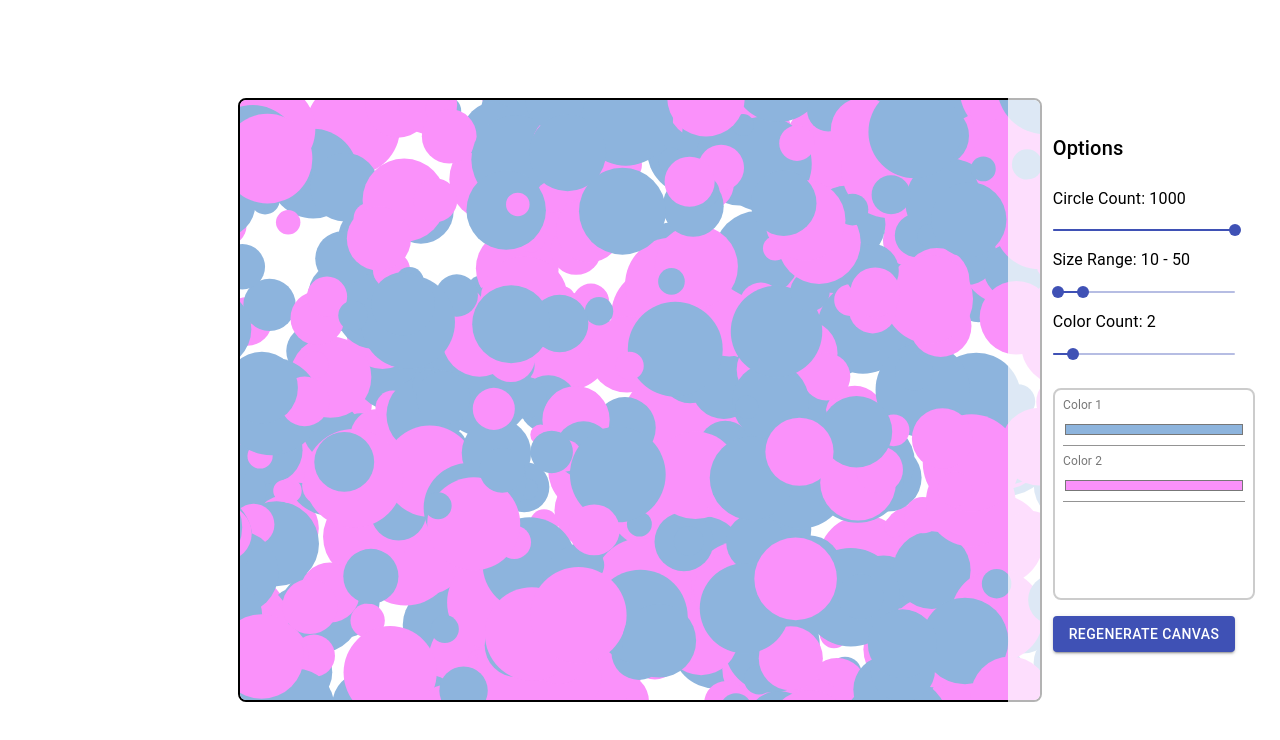
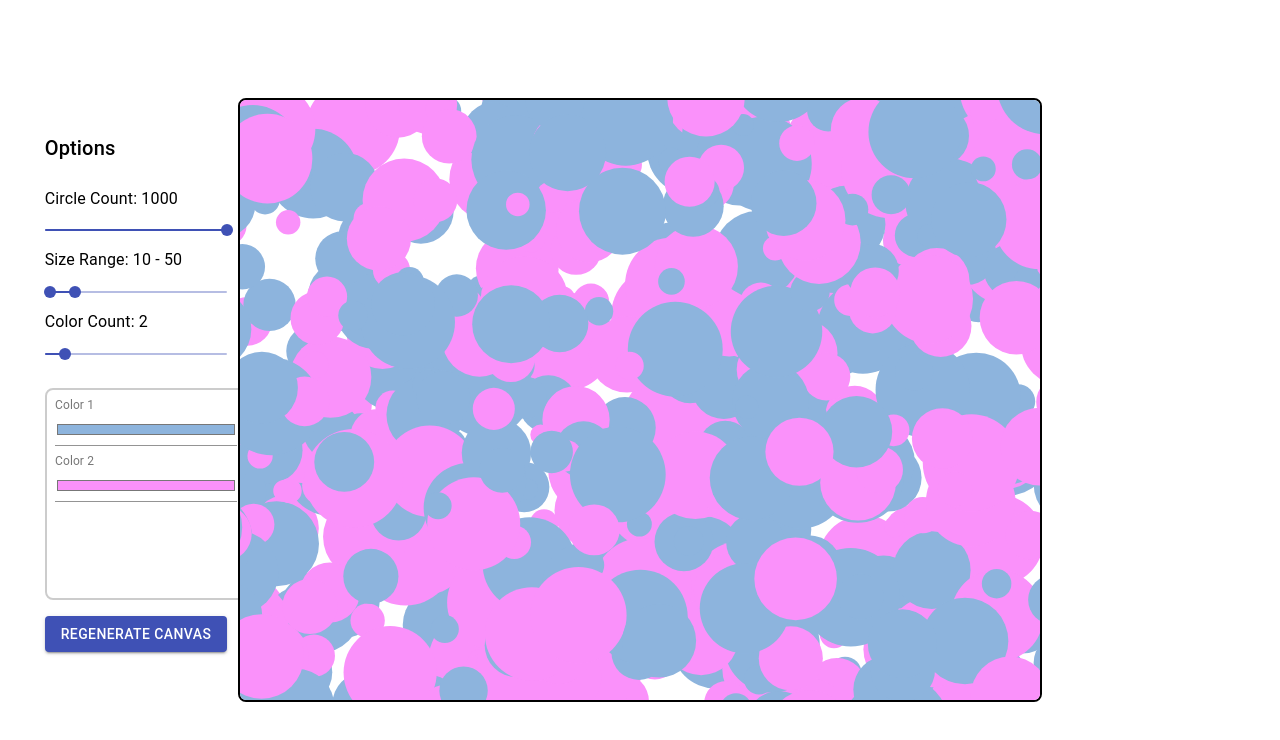
Before and after one commit to sabrinapalmer/plottermasterpiece, a React (Create React App) app: page / in a window 1280 px wide. Shown: the top 740 px of the page. Built offline with nearby package versions, Linux system fonts and the light colour scheme; the HTML template or start-up script is replaced by a standard one.

Commit message:
sidebar to left

```diff
--- a/src/App.js
+++ b/src/App.js
@@ -1,8 +1,6 @@
 import React, { useState } from 'react';
 import Canvas from './Canvas';
 import Sidebar from './Sidebar';
-
-
 
 function App() {
   const [circleCount, setCircleCount] = useState(1000);
@@ -17,13 +15,7 @@ function App() {
 
   return (
     <div className="App">
-      <Canvas
-        key={canvasKey}
-        circleCount={circleCount}
-        colorCount={colorCount}
-        colors={colors}
-        sizeRange={sizeRange}
-      />
+      <div style={{ display: 'flex' }}>
         <Sidebar
           circleCount={circleCount}
           setCircleCount={setCircleCount}
@@ -35,6 +27,14 @@ function App() {
           setSizeRange={setSizeRange}
           handleRegenerateCanvas={handleRegenerateCanvas}
         />
+        <Canvas
+          key={canvasKey}
+          circleCount={circleCount}
+          colorCount={colorCount}
+          colors={colors}
+          sizeRange={sizeRange}
+        />
+      </div>
     </div>
   );
 }
--- a/src/Sidebar.js
+++ b/src/Sidebar.js
@@ -14,7 +14,7 @@ const useStyles = makeStyles((theme) => ({
   sidebar: {
     position: 'absolute',
     top: '50vh',
-    right: 0,
+    left: 0,
     width: 240,
     height: '100vh',
     backgroundColor: 'rgba(255, 255, 255, 0.7)',
```
Lines whose indentation alone changed are shown as unchanged.
